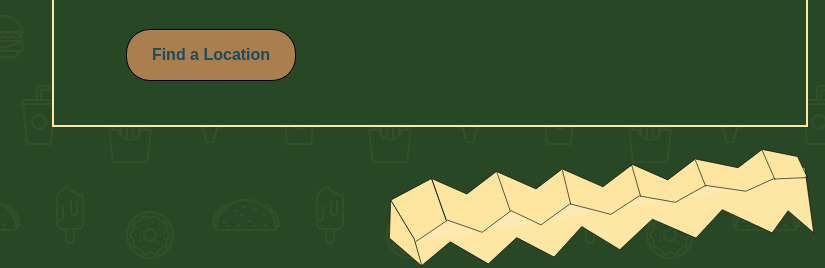
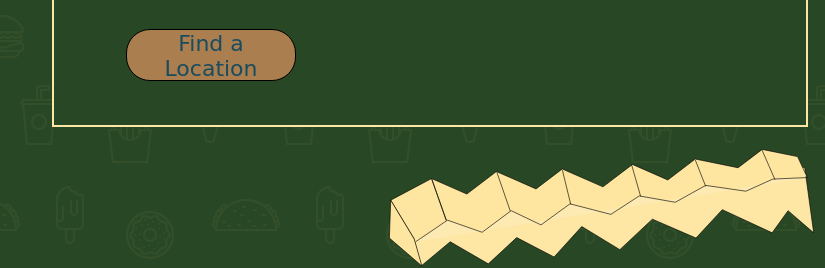
Before and after one commit to blthai/odin-restaurant-page, a website built with webpack: page dist/index.html in a window 1280 px wide. Shown: the part 765-1033 px from the top of the page, 0-825 px from the left. Built offline with nearby package versions, Linux system fonts and the light colour scheme; grey boxes are pictures that could not be loaded; files whose address does not match are found by name.

Commit message:
change font used for buttons and increase font size for them

```diff
--- a/src/homestyle.css
+++ b/src/homestyle.css
@@ -1,3 +1,6 @@
+
+
+
 .homepage{
   display: grid;
   grid-template-columns: 2fr 1fr;
@@ -43,8 +46,8 @@ button{
   width: 17rem;
   color: #194C5E;
   margin-left: 4rem;
-  font-size: 1.6rem;
-  font-weight: 700;
+  font-size: 2.2rem;
+  font-family: 'Darumadrop One', cursive;
 }
 
 .description{
```
